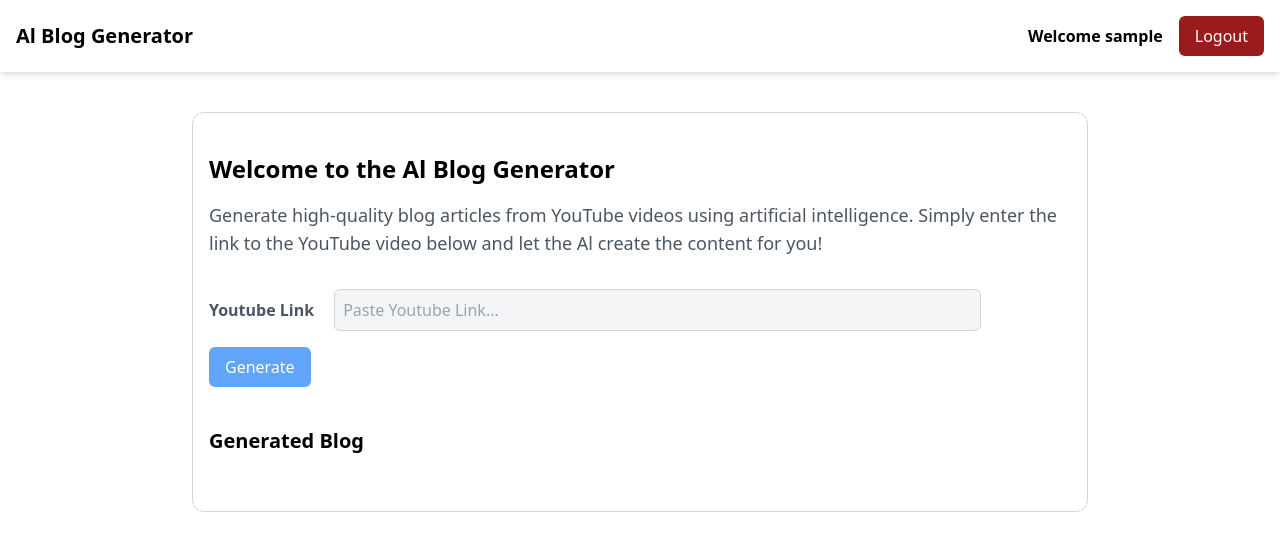
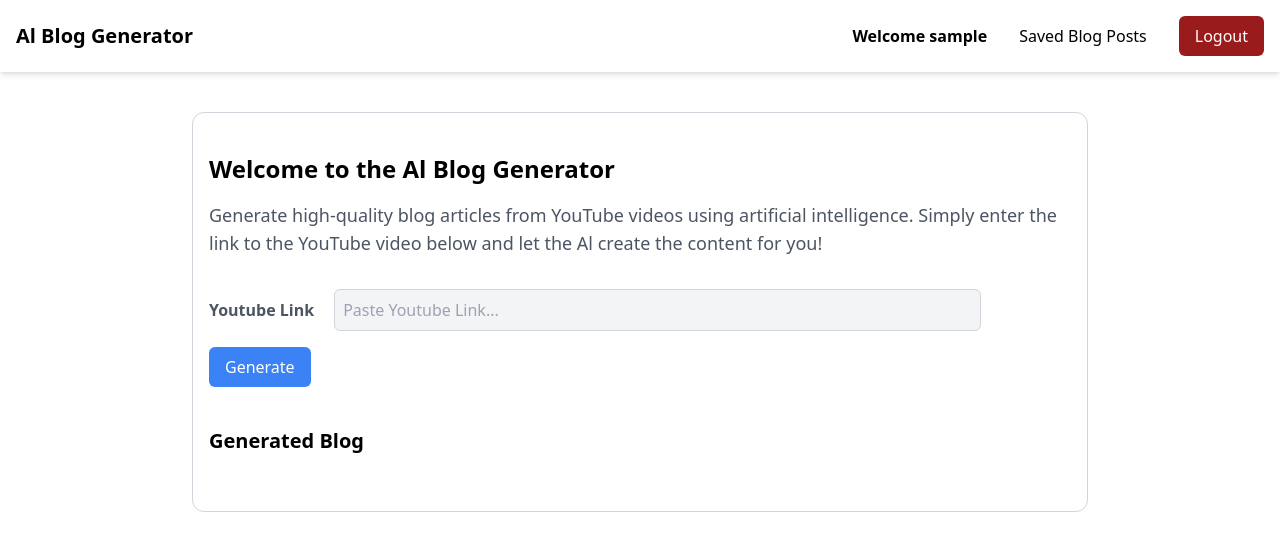
Before and after one commit to muskangyanani/ai-blog, a Django app: page / in a window 1280 px wide. Shown: the top 551 px of the page. Run offline with Django 5.2, Linux system fonts and the light colour scheme; the visitor is signed in with stand-in values (Sample User, id 1).

Commit message:
Changes in Navigation bar

```diff
--- a/blog_app/templates/all-blogs.html
+++ b/blog_app/templates/all-blogs.html
@@ -14,7 +14,7 @@
   <header class="flex justify-between p-4 items-center shadow-md">
     <h1 class="text-xl font-bold text-teal-700">Al Blog Generator</h1>
     <div class="flex gap-4 items-center font-bold">
-      <a href="#">Welcome {{ user.username }}</a>
+      <a href="/">Welcome {{ user.username }}</a>
       <button class="py-2 px-4 bg-red-800 hover:bg-red-900 text-white rounded-md"><a href="logout">Logout</a></button>
     </div>
   </header>
--- a/blog_app/templates/blog-details.html
+++ b/blog_app/templates/blog-details.html
@@ -14,9 +14,9 @@
   <header class="flex justify-between p-4 items-center shadow-md">
     <h1 class="text-xl font-bold">Al Blog Generator</h1>
     <div>
-      <a href="#" class="hover:underline mx-4">Welcome Muskan</a>
+      <a href="#" class="mx-4 font-bold">Welcome {{user.username}}</a>
       <a href="/blog-list" class="hover:underline mx-4">Saved Blog Posts</a>
-      <button class="py-2 px-4 bg-red-800 hover:bg-red-900 text-white rounded-md">Signup</button>
+      <button class="py-2 px-4 bg-red-800 hover:bg-red-900 text-white rounded-md"><a href="/logout">Logout</a></button>
     </div>
   </header>
 
--- a/blog_app/templates/index.html
+++ b/blog_app/templates/index.html
@@ -32,8 +32,9 @@
 <body class="bg-white font-sans">
   <header class="flex justify-between p-4 items-center shadow-md">
     <h1 class="text-xl font-bold text-teal-700">Al Blog Generator</h1>
-    <div class="flex gap-4 items-center font-bold">
-      <a href="#">Welcome {{ user.username }}</a>
+    <div class="flex gap-4 items-center">
+      <a href="/" class="font-bold">Welcome {{ user.username }}</a>
+      <a href="/blog-list" class="hover:underline mx-4">Saved Blog Posts</a>
       <button class="py-2 px-4 bg-red-800 hover:bg-red-900 text-white rounded-md"><a href="logout">Logout</a></button>
     </div>
   </header>
@@ -49,7 +50,7 @@
         placeholder="Paste Youtube Link...">
     </div>
     <div id="loader" align="center" class="loader my-2 w-full mx-auto hidden"></div>
-    <button class="py-2 px-4 bg-blue-400 hover:bg-blue-500 text-white rounded-md"
+    <button class="py-2 px-4 bg-blue-500 hover:bg-blue-400 text-white rounded-md"
       id="generateBlogButton">Generate</button>
     <section class="mt-10 flex-grow">
       <h2 class="text-xl mb-4 font-semibold">Generated Blog</h2>
```
